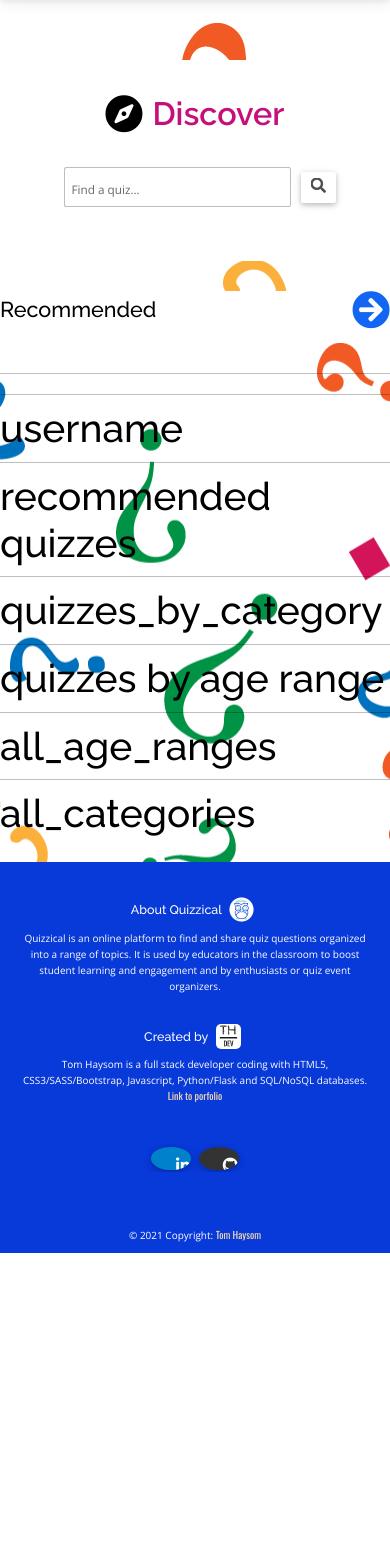
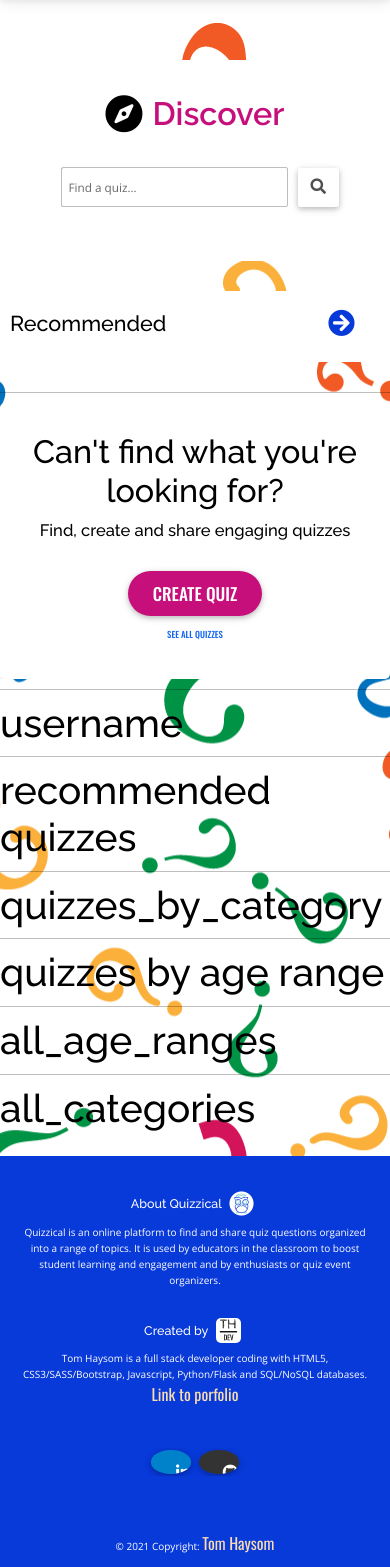
Before and after one commit to thaysom22/quizzical, a Flask app: template templates/pages/discover.html in a window 390 px wide. Shown: the part 67-1634 px from the top of the page. Before the commit the page ends 1320 px from the top, so only its background shows below. Run offline with Flask 2, Linux system fonts and the light colour scheme; the template is opened without the code that fills it, so the values that code supplies are empty; some libraries are stand-ins or nearby versions.

Commit message:
finished building discover template for mobile view with create quiz cta section

```diff
--- a/app.py
+++ b/app.py
@@ -394,13 +394,28 @@ def search(search_query):
         # this would be a manual url query entry
         # read quizzes from db
         return render_template("pages/search.html",
-            active_page="Search",
+            active_page="search",
             loggedIn=loggedIn,
             search_query=search_query)
 
     return render_template("pages/search.html")
 
 
+@app.route("/create_quiz", methods=["GET", "POST"])
+def create_quiz():
+    """
+    docstring here
+    """
+    loggedIn = 'user' in session
+    if not loggedIn:
+        flash("Login first to create quizzes")
+        return redirect(url_for("login"))
+
+    if request.method == "GET":
+
+        return render_template("pages/create-quiz.html",
+            active_page="create_quiz",
+            loggedIn=loggedIn)
 
 
 
--- a/static/css/style.css
+++ b/static/css/style.css
@@ -18,7 +18,7 @@
   font-size: calc(0.8rem + .2vw);
 }
 .btn.btn-search {
-  padding: 0.5rem 1rem;
+  padding: 0.8rem 1rem 0.5rem 1rem;
 }
 .btn.cta {
   background-color: #C60F7B;
@@ -38,10 +38,17 @@
 /* ******* ICONS ******* */
 .icon-sm {
   font-size: calc(1.4rem + .4vw);
+  padding: 0.3rem;
+}
+
+.icon-med {
+  font-size: calc(2.5rem + .5vw);
+  padding: 0.5rem;
 }
 
 .icon-lg {
   font-size: calc(3.5rem + .8vw);
+  padding: 0.7rem;
 }
 
 /* ******* ALERTS ******* */
@@ -144,7 +151,7 @@ footer a.wheat {
   background-color: #FFFFFF;
 }
 .quiz-carousel .carousel-heading-wrapper a {
-  justify-self: end;
+  color: #0839D9;
 }
 .quiz-carousel .carousel-inner {
   width: 100%;
@@ -214,8 +221,13 @@ form .form-outline {
 form .form-outline.searchbar-outline {
   width: 75%;
 }
-form .form-outline .form-control:focus ~ .form-label {
-  padding-top: 0;
+form .form-outline .form-control ~ .form-label {
+  padding-top: 0.5rem;
+}
+form .form-outline .form-control:focus ~ .form-label,
+form .form-outline .form-control.active ~ .form-label {
+  padding-top: 0.2rem;
+  left: 1.5rem;
 }
 
 .form-control.is-invalid,
@@ -279,7 +291,7 @@ body {
 
 a {
   font-family: "Oswald", sans-serif;
-  font-size: calc(1.4rem +.5vw);
+  font-size: calc(1.4rem + .5vw);
 }
 
 span {
--- a/static/scss/components/_carousels.scss
+++ b/static/scss/components/_carousels.scss
@@ -17,6 +17,11 @@
 
 .quiz-carousel {
     background-color: $white;
+    .carousel-heading-wrapper {
+        a {
+            color: $persian-blue;
+        }
+    }
     .carousel-inner {
         width: 100%; // full width on small screens
         min-width: 60%;
--- a/static/scss/components/_forms.scss
+++ b/static/scss/components/_forms.scss
@@ -24,9 +24,16 @@ form {
         &.searchbar-outline{
             width: 75%;
         }
-        .form-control:focus {
+        .form-control {
             ~.form-label {
-                padding-top: 0;
+                padding-top: .5rem;
+            }
+        }
+        .form-control:focus,
+        .form-control.active{
+            ~.form-label {
+                padding-top: .2rem;
+                left: 1.5rem;
             }
         }
     }
--- a/static/scss/helpers/_buttons.scss
+++ b/static/scss/helpers/_buttons.scss
@@ -11,7 +11,7 @@
         font-size: calc(0.8rem + .2vw);
     }
     &.btn-search {
-        padding: .5rem 1rem;
+        padding: .8rem 1rem .5rem 1rem ;
     }
     &.cta {
         background-color: $magenta;
--- a/static/scss/helpers/_icons.scss
+++ b/static/scss/helpers/_icons.scss
@@ -2,8 +2,15 @@
 
 .icon-sm {
     font-size: calc(1.4rem + .4vw);
+    padding: .3rem;
+}
+
+.icon-med {
+    font-size: calc(2.5rem + .5vw);
+    padding: .5rem;
 }
 
 .icon-lg {
     font-size: calc(3.5rem + .8vw);
+    padding: .7rem;
 }
--- /dev/null
+++ b/templates/components/create-quiz-cta.html
@@ -0,0 +1,8 @@
+<div class="p-5 container-lg text-center card">
+    <h2 class="mb-3">Can't find what you're looking for?</h2>
+    <h4 class="mb-4">Find, create and share engaging quizzes</h4>
+    <div class="d-flex flex-align-justify flex-column mt-3">
+        <a href="{{ url_for('create_quiz') }}" class="btn btn-rounded btn-lg cta" role="button">Create Quiz</a>
+        <a href="{{ url_for('search', search_query='all_quizzes') }}" type="button" class="btn btn-link" data-mdb-ripple-color="dark">See All Quizzes</a>
+    </div>
+</div>
--- a/templates/components/searchbar.html
+++ b/templates/components/searchbar.html
@@ -10,14 +10,14 @@
             {% if search_query %}
                 <input type="text" name="search_query"
                     id="search_query"
-                    class="form-control form-control-lg"
+                    class="form-control active"
                     required
                     value="{{ search_query }}"
                 >
             {% else %}
                 <input type="text" name="search_query"
                     id="search_query"
-                    class="form-control form-control-lg"
+                    class="form-control"
                     required
                 >
             <label for="search_query" class="form-label">Find a quiz...</label>
--- a/templates/macros/quiz_carousel.html
+++ b/templates/macros/quiz_carousel.html
@@ -10,13 +10,13 @@
         justify-content-between
         justify-content-md-start
         align-items-center
-        mb-3">
-        <h3>{{ title }}</h3>
+        my-3">
+        <h3 class="p-3">{{ title }}</h3>
         {% if title=="Recommended" %}
             <i class="far fa-star icon-sm d-none d-md-block"></i>
         {% endif %}
-        <a href="{{ url_for('search', search_query=title) }}" class="d-md-none">
-            <i class="fas fa-arrow-circle-right icon-lg"></i>
+        <a href="{{ url_for('search', search_query=title) }}" class="d-md-none me-5">
+            <i class="fas fa-arrow-circle-right icon-med"></i>
         </a>
     </div>
 
--- a/templates/pages/discover.html
+++ b/templates/pages/discover.html
@@ -45,7 +45,14 @@
     {% endfor %}
 </section>
 
-<!-- final create cta section (NO SEARCHBAR) -->
+<!-- final create quiz cta section -->
+<section class="age-range-quiz-carousels">
+    {% include "components/create-quiz-cta.html" %}
+</section>
+
+
+
+
 
 <hr>
 <h1>username</h1>
```
Also changed, not shown: static/css/style.min.css, templates/pages/create-quiz.html (added), 2 other files.
